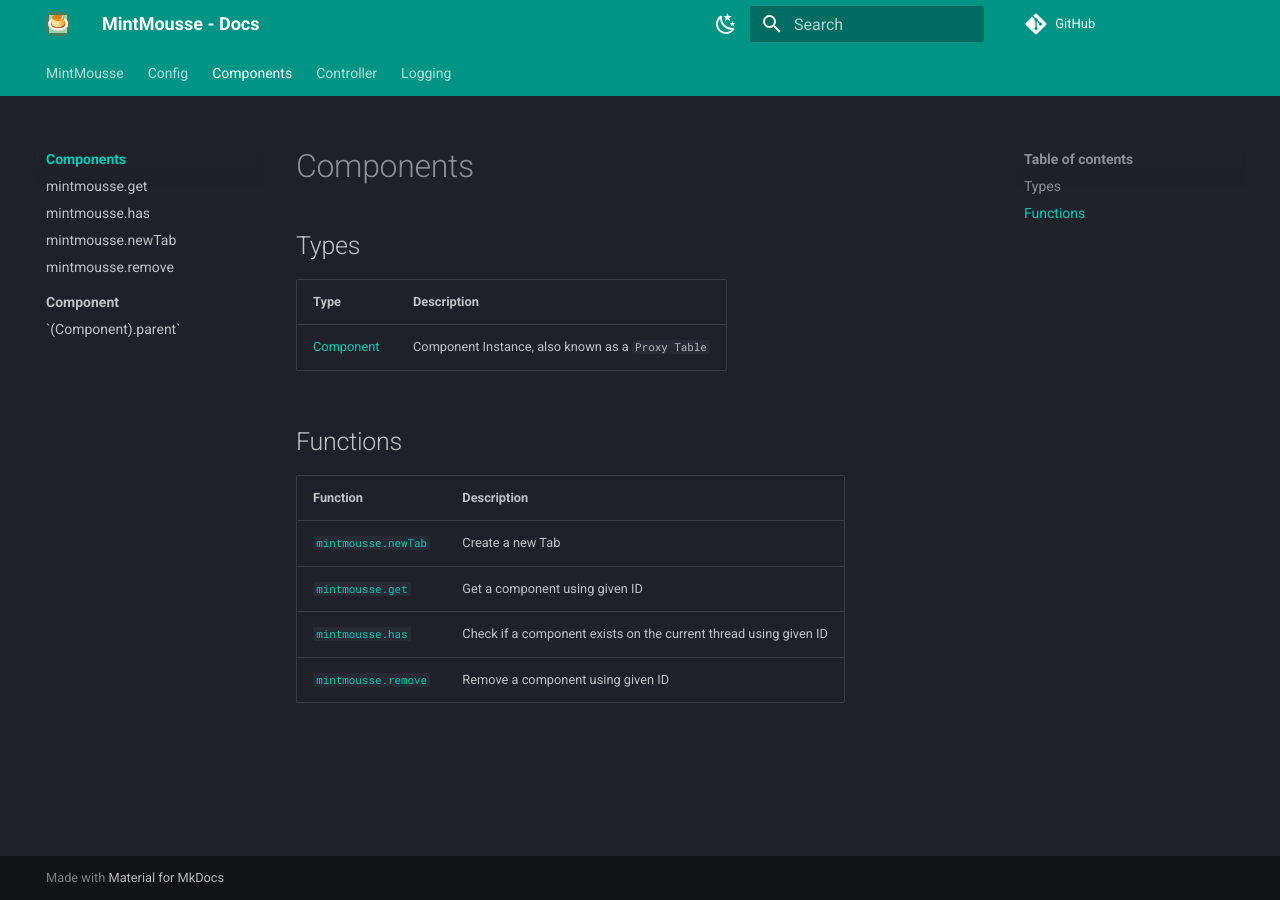
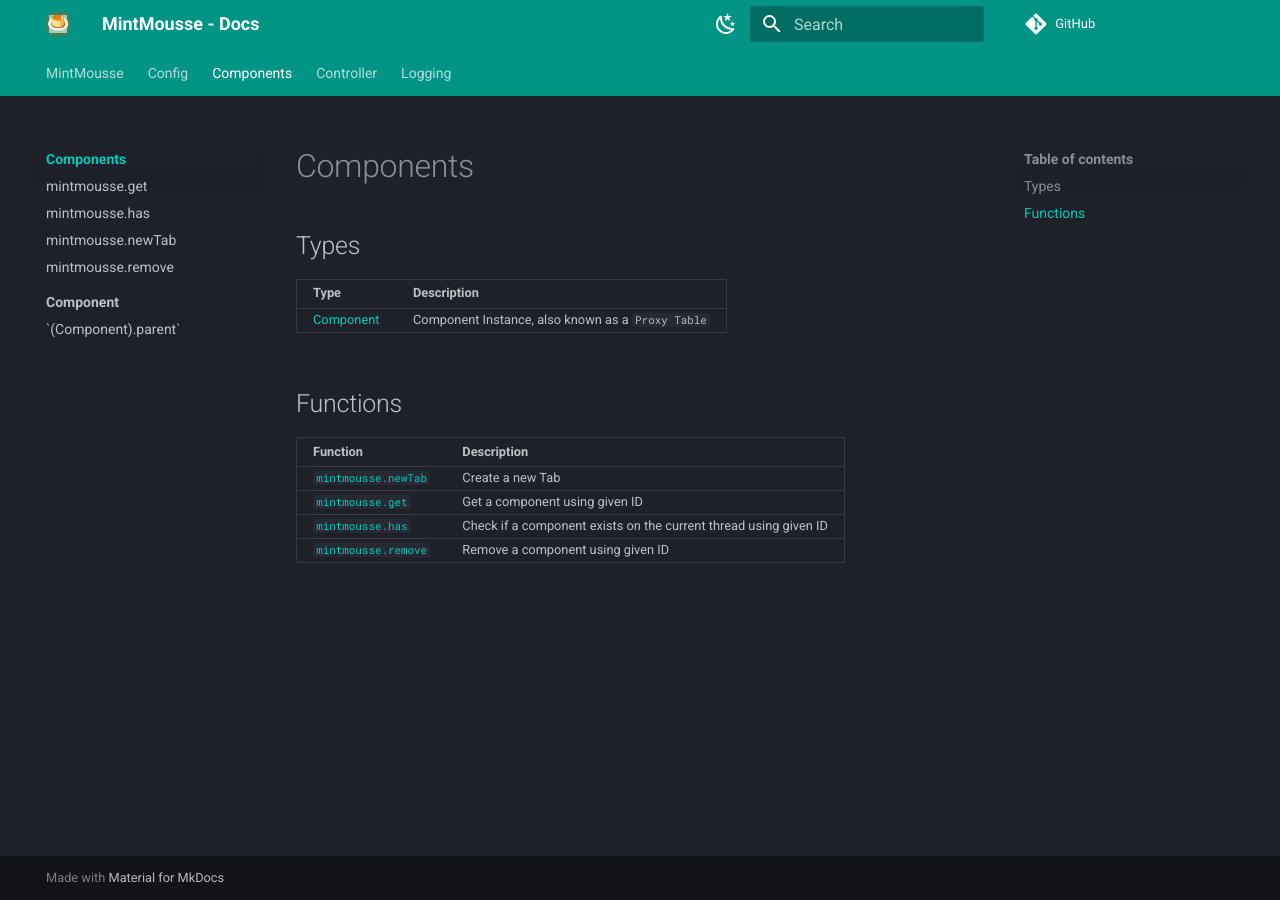
Before and after one commit to EngineerSmith/MintMousse, an MkDocs documentation site: the page built from docs/components/index.md, in a window 1280 px wide. Built offline with MkDocs 1.6.1 and Material for MkDocs 9.7.7, drawn with Linux system fonts in a browser that asks for light colours; comment, search, counter and statistics services are not loaded; the version menu is left out.

Commit message:
docs: tweaked stylesheet

```diff
--- a/docs/assets/stylesheets/extra.css
+++ b/docs/assets/stylesheets/extra.css
@@ -68,12 +68,12 @@
   font-size: 0.85em;
 }
 
-.md-typeset__table th {
+body .md-typeset .md-typeset__table table:not([class]) th {
   padding-top: 0.3em;
   padding-bottom: 0.3em;
 }
 
-.md-typeset__table td {
+body .md-typeset .md-typeset__table table:not([class]) td {
   padding-top: 0.1em;
   padding-bottom: 0.1em;
 }
```
